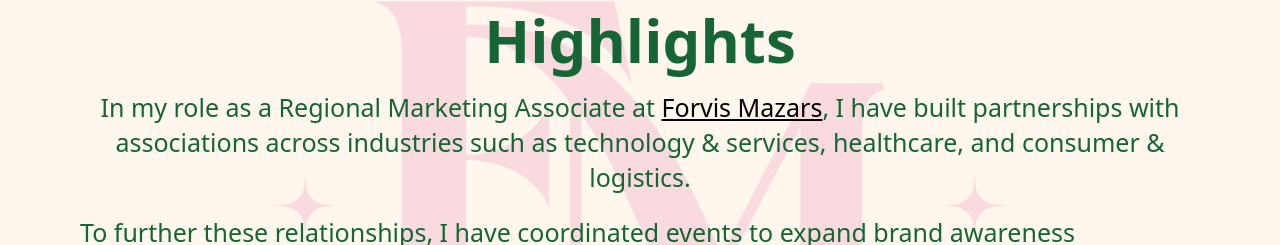
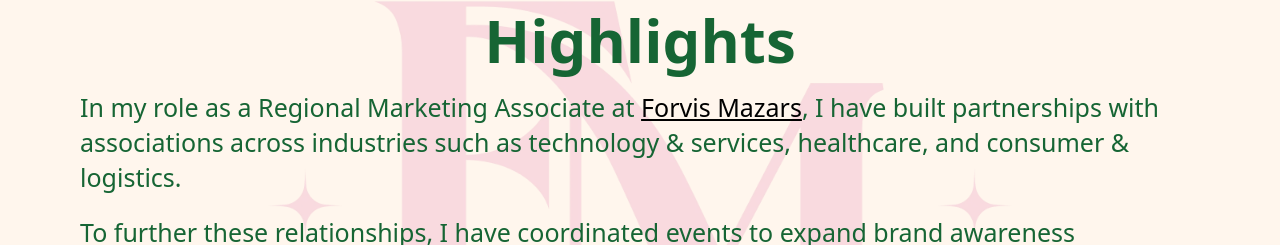
Before and after one commit to Benjamin-Wolff/Cheska-Portfolio, a SvelteKit app in the folder cheska-portfolio/: page /highlights in a window 1280 px wide. Shown: the part 145-390 px from the top of the page. Built offline with nearby package versions, Linux system fonts and the light colour scheme.

Commit message:
fix again

```diff
--- a/cheska-portfolio/src/routes/bibingkafe/+page.svelte
+++ b/cheska-portfolio/src/routes/bibingkafe/+page.svelte
@@ -25,12 +25,12 @@
 
 <div class="flex items-center justify-center gap-8 mt-10">
 	<div class="flex flex-col items-center">
+        <p class="mt-2 text-green-800">Old Logo</p>
 		<img
 			src="/images3/Bibingkafe+old+logo.png"
 			alt="Old Bibingkafe logo"
 			class="max-w-xs"
 		/>
-		<p class="mt-2 text-green-800">Old Logo</p>
 	</div>
 
 <div class="text-4xl text-green-800">
@@ -38,12 +38,12 @@
 </div>
 
 <div class="flex flex-col items-center">
+    <p class="mt-2 text-green-800">New Logo</p>
 	<img
 		src="/images3/Bibingkafe+new+logo.png"
 		alt="New Bibingkafe logo"
 		class="max-w-xs"
 	/>
-	<p class="mt-2 text-green-800">New Logo</p>
 </div>
 
 </div>
--- a/cheska-portfolio/src/routes/highlights/+page.svelte
+++ b/cheska-portfolio/src/routes/highlights/+page.svelte
@@ -1,7 +1,7 @@
 <h1 class="text-5xl font-bold mb-4 text-green-800">Highlights</h1>
 
 <div class="max-w-4xl mx-auto mb-8">
-	<h3 class="text-xl font-normal mb-4 text-green-800 text-center">
+	<h3 class="text-xl font-normal mb-4 text-green-800">
 		In my role as a Regional Marketing Associate at
 		<a
 			class="underline text-black"
```
